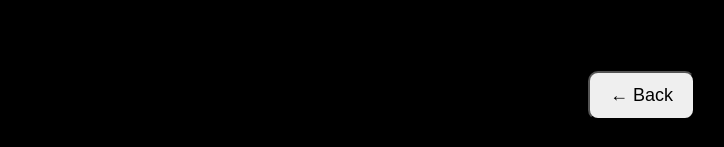
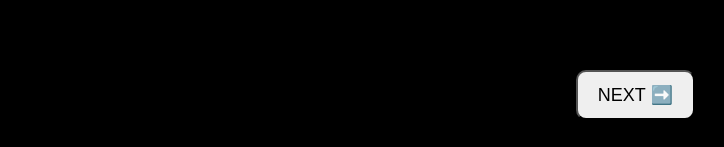
Before and after one commit to Realnihali/birthday, a website: page caramellemachiato-main/her-birthday-main/2ndpage.html in a window 1280 px wide. Shown: the part 650-797 px from the top of the page, without its empty margins (555-1279 px from the left). Drawn offline with Linux system fonts and the light colour scheme.

Commit message:
Update 2ndpage.html

```diff
--- a/caramellemachiato-main/her-birthday-main/2ndpage.html
+++ b/caramellemachiato-main/her-birthday-main/2ndpage.html
@@ -46,7 +46,7 @@
 			<div style="position:fixed; bottom:30px; right:30px; z-index:999;">
     <button onclick="window.location.href='../main.html'"
     style="padding:12px 20px; font-size:18px; border-radius:10px; cursor:pointer;">
-        ← Back
+        NEXT ➡️
     </button>
 </div>
 
```
